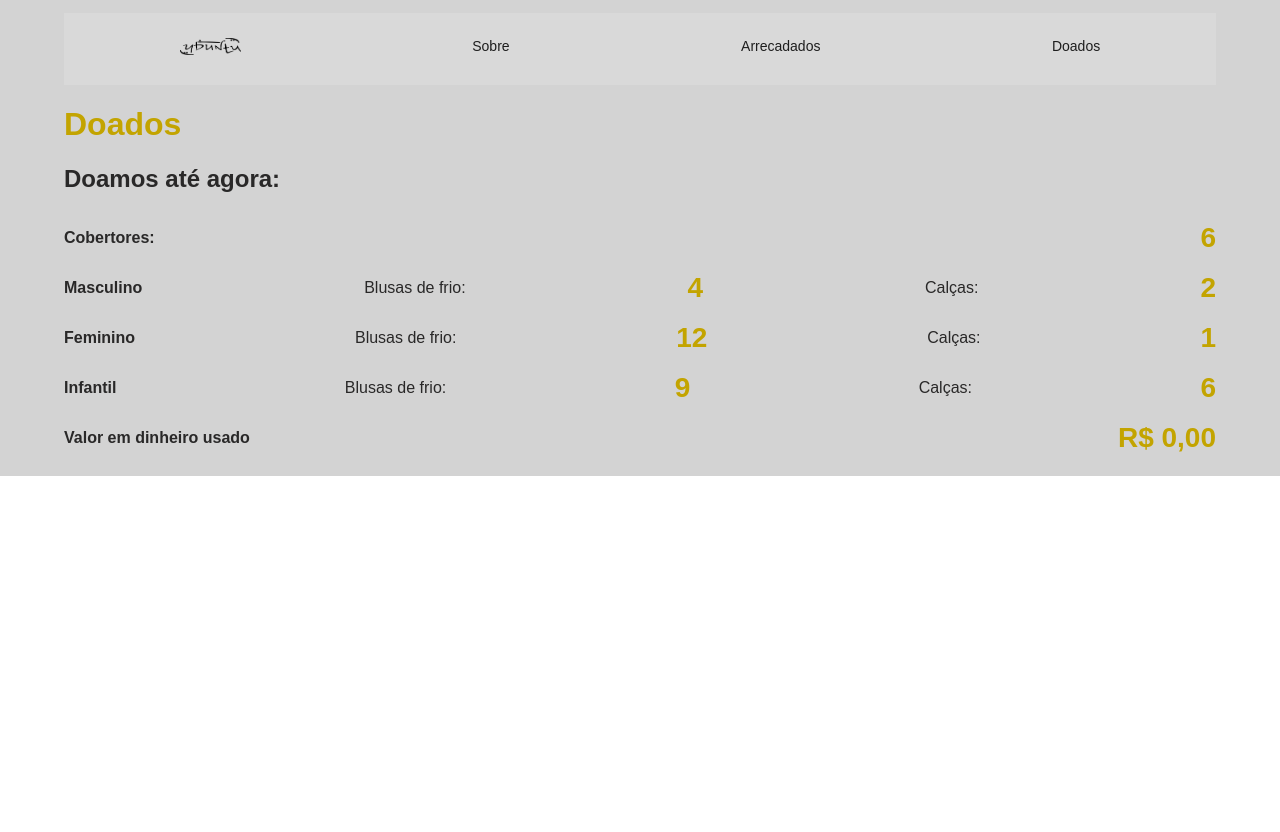
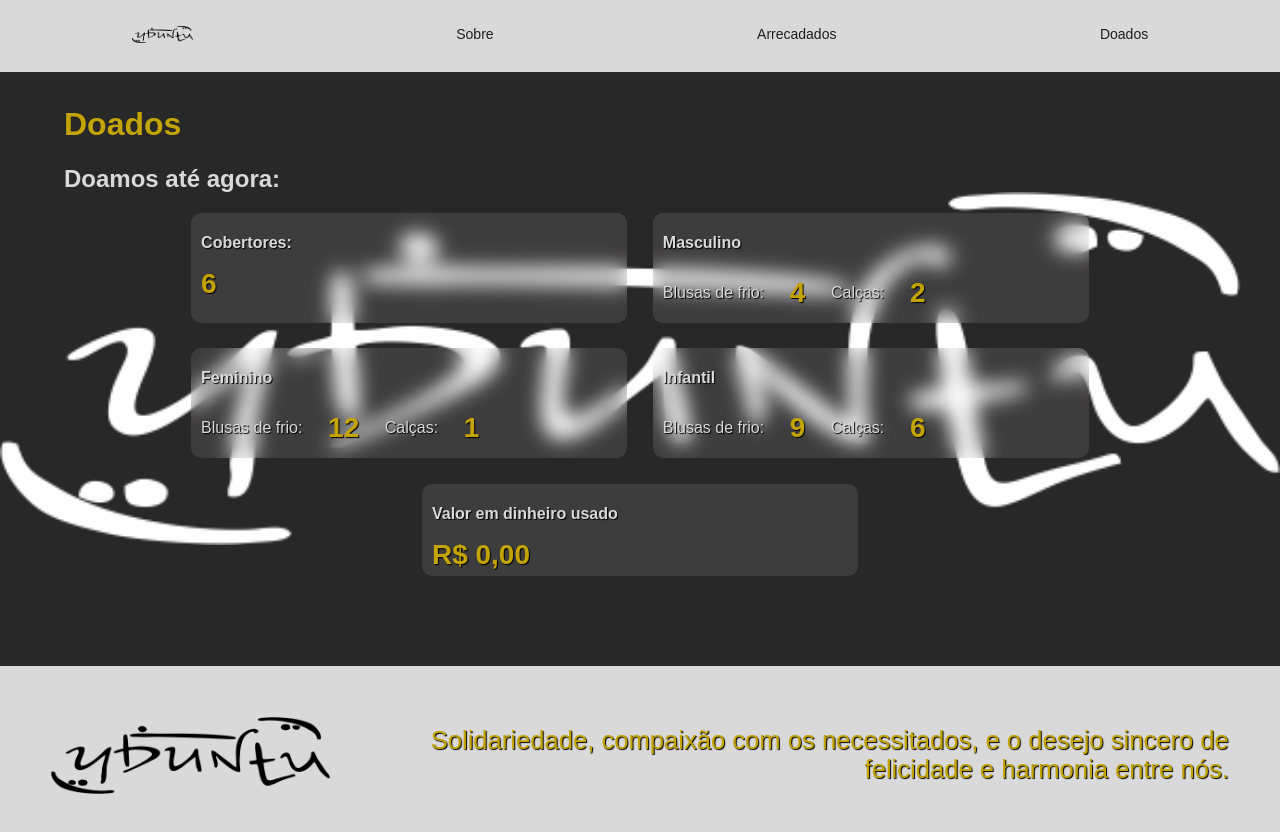
Before and after one commit to rapharosa/ubuntu, a React (Create React App) app: page /ubuntu/doados in a window 1280 px wide. Shown: the top 832 px of the page. Before the commit the page ends 800 px from the top, so only its background shows below. Built offline with nearby package versions, Linux system fonts and the light colour scheme.

Commit message:
finalização de estilização Doados

```diff
--- a/src/componentes/doados/Doados.tsx
+++ b/src/componentes/doados/Doados.tsx
@@ -1,34 +1,46 @@
 import Cabecalho from '../cabecalho/Cabecalho'
+import Footer from '../footer/Footer'
 import './doados.css'
 function Doados(){
     return(
         <div className='lista-doados'>
             <Cabecalho/>
+            <div className='lista-dados-container'>
                 <h1>Doados</h1>
                 <h2>Doamos até agora:</h2>
+                <div className='container-doados'>
                     <div className='categoria-doados'>
                         <p><strong>Cobertores:</strong></p><b> 6</b>
                     </div>
                     <div className='categoria-doados'>
                         <p><strong>Masculino</strong></p>
+                        <div>
                             <p>Blusas de frio:</p><b> 4</b>
                             <p>Calças:</p><b> 2</b>
                         </div>
+                    </div>
                     <div className='categoria-doados'>
                         <p><strong>Feminino</strong></p>
+                        <div>
                             <p>Blusas de frio:</p><b> 12</b>
                             <p>Calças:</p><b> 1</b>
                         </div>
+                    </div>
                     <div className='categoria-doados'>
                         <p><strong>Infantil</strong></p>
+                        <div>
                             <p>Blusas de frio:</p><b> 9</b>
                             <p>Calças:</p><b> 6</b>
+                        </div>
                     </div>
                     <div className='categoria-doados'>
                         <p><strong>Valor em dinheiro usado</strong></p>
                         <b>R$ 0,00</b>
                     </div>
                 </div>
+            </div>
+            <Footer/>
+        </div>
     )
 }
 
--- a/src/componentes/doados/doados.css
+++ b/src/componentes/doados/doados.css
@@ -1,13 +1,30 @@
 
 .lista-doados{
-    padding: 1vw 5vw;
     font-family: 'Archivo', sans-serif;
+}
+
+.lista-dados-container {
+    padding: 1vw 0;
+    width: 100%;
     color: #292828;
-    background-color: #D3D3D3;
+    background-color: #292828;
+    background-image: url(../../assets/logo/ubuntu-logo-branco.png);
+    background-repeat: no-repeat;
+    background-position: center;
+    background-size: contain;
 }
 
 h1{
     color: #C3A400;
+    padding: 0 5vw;
+}
+h2{
+    padding: 0 5vw;
+    color: #D9D9D9;
+}
+
+p{
+    color: #D9D9D9;
 }
 
 b{
@@ -15,9 +32,38 @@ b{
     color: #C3A400;
 }
 
+.container-doados{
+    display: flex;
+    flex-direction: row;
+    flex-wrap: wrap;
+    justify-content: center;
+    align-items: initial;
+    gap: 2vw;
+    background-repeat: no-repeat;
+    background-position: center;
+    padding: 0 3vw 6vw 3vw;
+    text-shadow: 1px 1px 1px black;
+}
+
 .categoria-doados{
+    border-radius: 10px;
+    padding: 0 5vw 5vw 5vw;
+    width: 100%;
+    background: rgba(255, 255, 255, 0.1);
+    backdrop-filter: blur(10px);
+}
+
+.categoria-doados div {
     display: flex;
-    justify-content: space-between;
+    flex-direction: row;
+    justify-content: flex-start;
     align-items: center;
+    gap: 2vw;
+}
 
+@media screen and (min-width: 768px) {
+    .categoria-doados{
+        width: 35%;
+        padding: 5px 5px 5px 10px;
+    }
 }
--- a/src/componentes/footer/footer.css
+++ b/src/componentes/footer/footer.css
@@ -1,6 +1,5 @@
 .footer{
     background-color: #d9d9d9;
-    margin-top: 4vw;
     padding: 4vw;
     display: flex;
     align-items: center;
```
Lines whose indentation alone changed are shown as unchanged.
